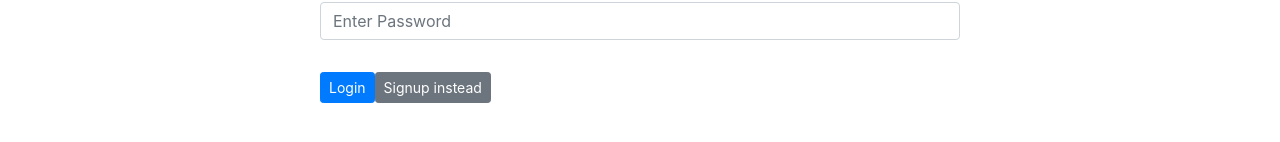
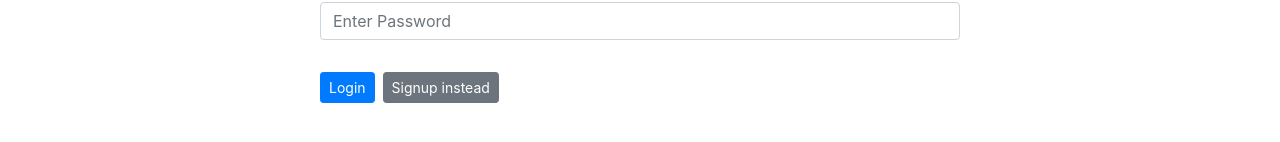
Before and after one commit to agushiagon/Trudo-Task, a Vue app: page /auth in a window 1280 px wide. Shown: the part 260-402 px from the top of the page. Built offline with nearby package versions, Linux system fonts and the light colour scheme.

Commit message:
style fix

```diff
--- a/src/views/UserAuth.vue
+++ b/src/views/UserAuth.vue
@@ -54,7 +54,7 @@
       <b-spinner v-if="isLoading" class="ml-50" small variant="light" />
       {{ submitButtonCaption }}
     </b-button>
-    <b-button size="sm" class="mt-3 ms-2" @click="switchAuthMode">{{
+    <b-button size="sm" class="mt-3 ml-2" @click="switchAuthMode">{{
       switchModeButtonCaption
     }}</b-button>
     <b-modal
```
